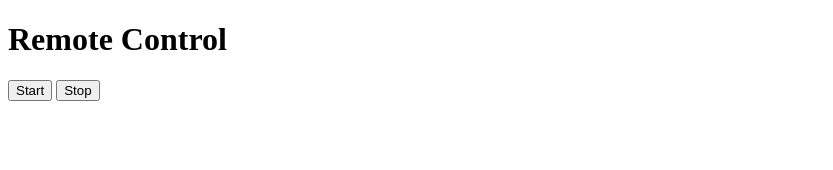
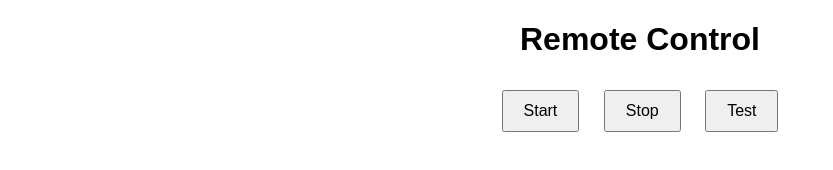
Before and after one commit to mohitkr07/remote-control, a plain HTML site: page index.html in a window 1280 px wide. Both pictures are taken after a click on the button "Start". Shown: the whole page, without its empty margins (0-833 px from the left). Drawn offline with Linux system fonts and the light colour scheme; no server answers.

Commit message:
Enhance index.html with new buttons and loading spinner
Added a Test button and loading indicator for fetch requests.

```diff
--- a/index.html
+++ b/index.html
@@ -4,28 +4,75 @@
     <meta charset="UTF-8">
     <meta name="viewport" content="width=device-width, initial-scale=1.0">
     <title>Remote Control</title>
+    <style>
+        /* Basic styling for buttons */
+        body {
+            font-family: Arial, sans-serif;
+            text-align: center;
+            margin: 20px;
+        }
+        button {
+            padding: 10px 20px;
+            margin: 10px;
+            font-size: 16px;
+            cursor: pointer;
+        }
+        button:disabled {
+            background-color: #ccc;
+        }
+    </style>
 </head>
 <body>
     <h1>Remote Control</h1>
+
+    <!-- Buttons for Start, Stop, and Test -->
     <button id="startBtn">Start</button>
     <button id="stopBtn">Stop</button>
+    <button id="testBtn">Test</button>
+
+    <!-- Loading Spinner (Initially hidden) -->
+    <div id="loading" style="display: none;">Loading...</div>
 
     <script>
         const startBtn = document.getElementById('startBtn');
         const stopBtn = document.getElementById('stopBtn');
+        const testBtn = document.getElementById('testBtn');
+        const loading = document.getElementById('loading');
 
-        const ngrokUrl = ' https://unmired-leontine-unpresumptive.ngrok-free.dev'; // Replace with your ngrok URL
+        const ngrokUrl = 'https://unmired-leontine-unpresumptive.ngrok-free.dev';
 
+        // Function to handle fetch request and show result or error
+        function handleFetchRequest(url, method) {
+            // Show loading indicator and disable buttons
+            loading.style.display = 'block';
+            startBtn.disabled = stopBtn.disabled = testBtn.disabled = true;
+
+            return fetch(url, { method })
+                .then(response => response.text())
+                .then(message => {
+                    alert(message); // Show server response in alert
+                })
+                .catch(error => {
+                    alert(`Error: ${error.message}`);
+                })
+                .finally(() => {
+                    // Hide loading indicator and enable buttons after request is done
+                    loading.style.display = 'none';
+                    startBtn.disabled = stopBtn.disabled = testBtn.disabled = false;
+                });
+        }
+
+        // Event listeners for the buttons
         startBtn.addEventListener('click', () => {
-            fetch(`${ngrokUrl}/start`, { method: 'POST' })
-                .then(response => response.text())
-                .then(message => alert(message));
+            handleFetchRequest(`${ngrokUrl}/start`, 'POST');
         });
 
         stopBtn.addEventListener('click', () => {
-            fetch(`${ngrokUrl}/stop`, { method: 'POST' })
-                .then(response => response.text())
-                .then(message => alert(message));
+            handleFetchRequest(`${ngrokUrl}/stop`, 'POST');
+        });
+
+        testBtn.addEventListener('click', () => {
+            handleFetchRequest(`${ngrokUrl}/`, 'GET');
         });
     </script>
 </body>
```
